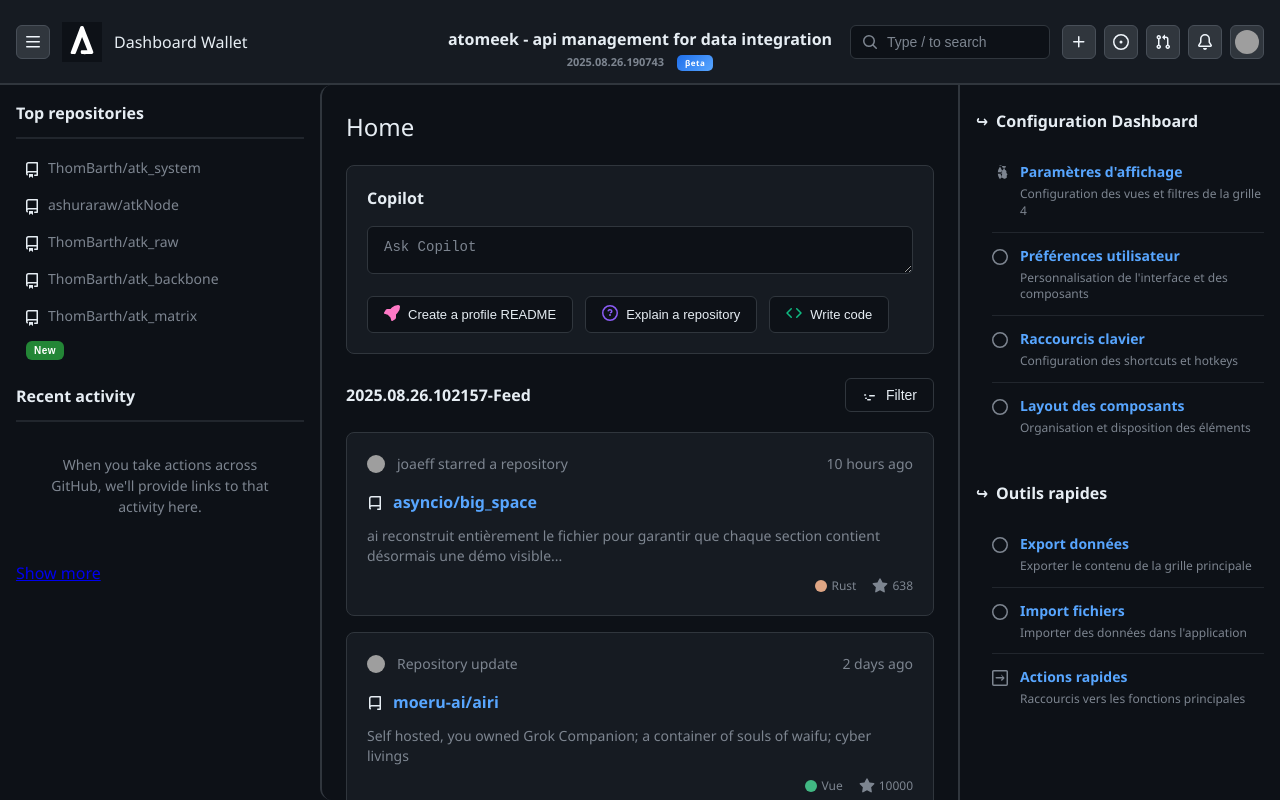
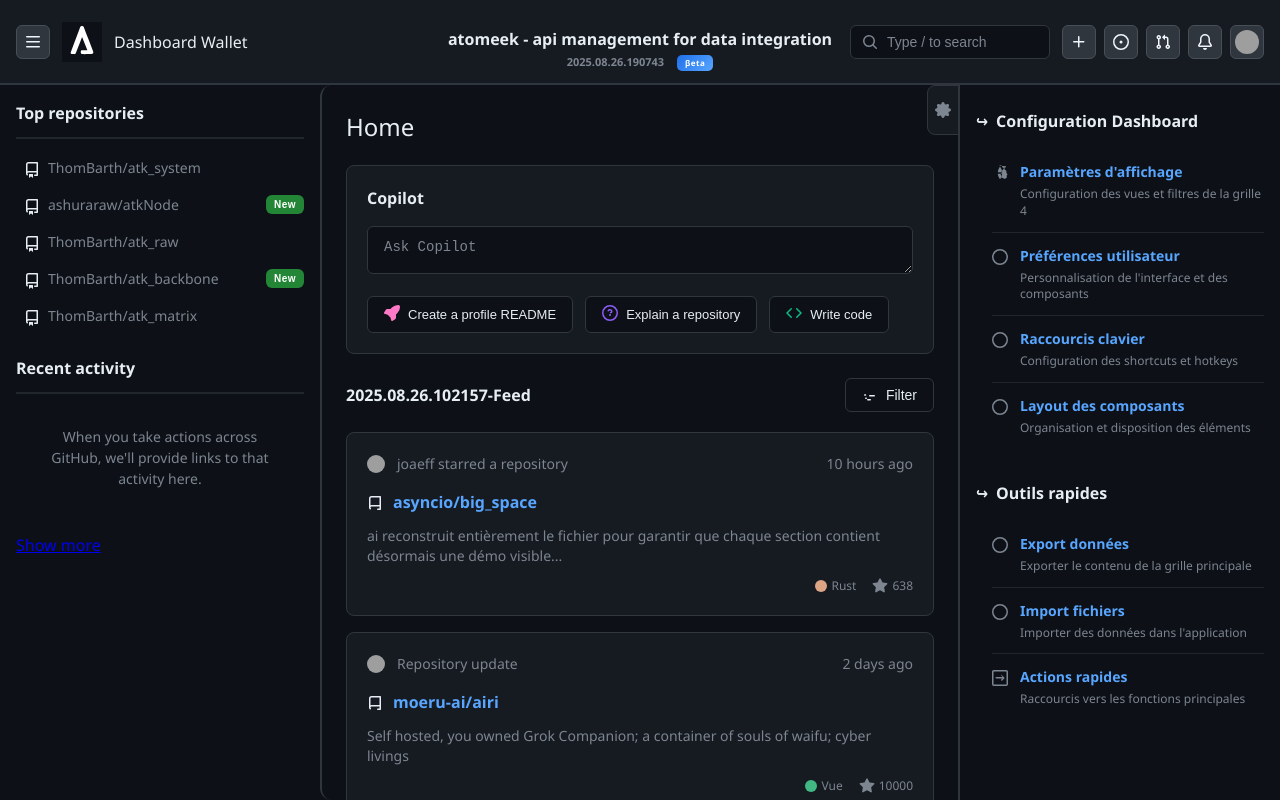
Before and after one commit to thoiroh/atkm, an Angular app in the folder atkm/: page /landing in a window 1280 px wide. Built offline with nearby package versions, Linux system fonts and the light colour scheme; grey boxes are pictures that could not be loaded.

Commit message:
atk.core (02) - html (03) > side toggle (01) -------------------------------------------- feat: enhance configuration panel and sidebar navigation with collapsible features and action buttons

```diff
--- a/atkm/src/app/core/services/config.service.ts
+++ b/atkm/src/app/core/services/config.service.ts
@@ -16,6 +16,11 @@
   centerBadge?: string;
 }
 
+type RepoAction = false | {
+  label: string;
+  action: string;
+};
+
 export interface ISidebarNavConfig {
   userContext: {
     avatar: string;
@@ -23,15 +28,13 @@
   };
   sections: Array<{
     title: string;
-    action?: {
-      label: string;
-      action: string;
-    };
+    action?: RepoAction;
     items: Array<{
       icon: string;
       label: string;
       link: string;
       type?: string;
+      action?: RepoAction;
     }>;
   }>;
 }
@@ -74,7 +77,10 @@
     title: string;
     items: IFeedItem[];
   }>;
-  configPanel: IConfigPanelSection[];
+  configPanel: {
+    isCollapsed: boolean;
+    sections: IConfigPanelSection[];
+  }
 }
 
 @Injectable({
--- a/atkm/src/app/features/landing/landing.component.ts
+++ b/atkm/src/app/features/landing/landing.component.ts
@@ -19,8 +19,7 @@
   ],
   template: `
     @if (config) {
-      <div class="main-container">
-        <!-- GRILLE 1: MENU PRINCIPAL (gauche) -->
+      <div class="main-container" [class.config-collapsed]="config?.configPanel?.isCollapsed">        <!-- GRILLE 1: MENU PRINCIPAL (gauche) -->
         <atk-navbar-main [config]="config.navbar" />
 
         <!-- GRILLE 2: ZONE CENTRALE TRANSPARENTE (centre) -->
@@ -33,10 +32,15 @@
         <atk-sidebar-nav [config]="config.sidebar" />
 
         <!-- GRILLE 5: CONTENU PRINCIPAL (centre) -->
-        <atk-content-main [feeds]="config.feeds" />
+        <atk-content-main
+          [feeds]="config.feeds"
+          [configPanelCollapsed]="config?.configPanel?.isCollapsed" />
 
         <!-- GRILLE 6: PANNEAU CONFIGURATION (droite) -->
-        <atk-sidebar-config [sections]="config.configPanel" />
+        <atk-sidebar-config
+          [sections]="config.configPanel.sections"
+          [isCollapsed]="config.configPanel.isCollapsed"
+          (togglePanel)="toggleConfigPanel()" />
       </div>
     } @else {
       <!-- Loading state -->
@@ -50,6 +54,7 @@
 export class LandingComponent implements OnInit {
   config: ILandingConfig | null = null;
 
+
   constructor(private configService: ConfigService) { }
 
   ngOnInit(): void {
@@ -62,4 +67,10 @@
       }
     });
   }
+
+  toggleConfigPanel(): void {
+    if (this.config) {
+      this.config.configPanel.isCollapsed = !this.config.configPanel.isCollapsed;
+    }
+  }
 }
--- a/atkm/src/app/shared/components/content-main/content-main.component.html
+++ b/atkm/src/app/shared/components/content-main/content-main.component.html
@@ -1,4 +1,4 @@
-<main class="main-content">
+<main class="main-content" [class.config-collapsed]="configPanelCollapsed">
   <div class="content-wrapper">
     <div class="main-header">
       <h1>Home</h1>
@@ -64,7 +64,7 @@
         </div>
 
         <div class="feed-items">
-          @for (item of feed.items; track item.id) {
+          @for (item of feed.items; track $index) {
 
           <div class="feed-item">
             <div class="feed-item-header">
--- a/atkm/src/app/shared/components/content-main/content-main.component.ts
+++ b/atkm/src/app/shared/components/content-main/content-main.component.ts
@@ -7,6 +7,7 @@
 })
 export class ContentMainComponent {
   @Input() feeds: any[] = [];
+  @Input() configPanelCollapsed: boolean = false;
 
   handleCopilotInput(event: any): void {
     console.log('Copilot input:', event.target.value);
--- a/atkm/src/app/shared/components/sidebar-config/sidebar-config.component.html
+++ b/atkm/src/app/shared/components/sidebar-config/sidebar-config.component.html
@@ -1,5 +1,14 @@
-<aside class="config-panel" aria-label="Configuration">
-  @for (section of sections; track section.title) {
+<aside class="config-panel" [class.collapsed]="isCollapsed" [class.expanded]="!isCollapsed">
+  <button class="config-toggle" (click)="onToggle()"
+    [attr.aria-label]="isCollapsed ? 'Ouvrir configuration' : 'Fermer configuration'">
+    <svg aria-hidden="true" height="16" viewBox="0 0 16 16" version="1.1" width="16" fill="currentColor">
+      <path
+        d="M9.405 1.05c-.413-1.4-2.397-1.4-2.81 0l-.1.34a1.464 1.464 0 0 1-2.105.872l-.31-.17c-1.283-.698-2.686.705-1.987 1.987l.169.311c.446.82.023 1.841-.872 2.105l-.34.1c-1.4.413-1.4 2.397 0 2.81l.34.1a1.464 1.464 0 0 1 .872 2.105l-.17.31c-.698 1.283.705 2.686 1.987 1.987l.311-.169a1.464 1.464 0 0 1 2.105.872l.1.34c.413 1.4 2.397 1.4 2.81 0l.1-.34a1.464 1.464 0 0 1 2.105-.872l.31.17c1.283.698 2.686-.705 1.987-1.987l-.169-.311a1.464 1.464 0 0 1 .872-2.105l.34-.1c1.4-.413 1.4-2.397 0-2.81l-.34-.1a1.464 1.464 0 0 1-.872-2.105l.17-.31c.698-1.283-.705-2.686-1.987-1.987l-.311.169a1.464 1.464 0 0 1-2.105-.872L9.405 1.05zM8 10.5a2.5 2.5 0 1 0 0-5 2.5 2.5 0 0 0 0 5z" />
+    </svg>
+  </button>
+  <!-- @if (!isCollapsed) { -->
+  <div class="config-content">
+    @for (section of sections; track $index) {
     <div class="config-section">
       <h3>
         @if (section.icon) {
@@ -8,7 +17,7 @@
         {{section.title}}
       </h3>
 
-    @for (item of section.items; track item.title) {
+      @for (item of section.items; track $index) {
       <div class="config-item">
         <svg class="config-item-icon" aria-hidden="true" height="16" viewBox="0 0 16 16" version="1.1" width="16">
           @switch (item.icon) {
@@ -38,4 +47,6 @@
       }
     </div>
     }
+  </div>
+  <!-- } -->
 </aside>
--- a/atkm/src/app/shared/components/sidebar-config/sidebar-config.component.ts
+++ b/atkm/src/app/shared/components/sidebar-config/sidebar-config.component.ts
@@ -1,4 +1,4 @@
-import { Component, Input } from '@angular/core';
+import { Component, Input, Output, EventEmitter } from '@angular/core';
 import { IConfigPanelSection } from '../../../core/services/config.service';
 
 @Component({
@@ -8,9 +8,16 @@
 })
 export class SidebarConfigComponent {
   @Input() sections: IConfigPanelSection[] = [];
+  @Input() isCollapsed: boolean = true;
+
+  @Output() togglePanel = new EventEmitter<void>();
 
   navigateToConfig(event: Event, link: string): void {
     event.preventDefault();
     console.log('Navigate to config:', link);
   }
+
+  onToggle(): void {
+    this.togglePanel.emit();
+  }
 }
--- a/atkm/src/app/shared/components/sidebar-nav/sidebar-nav.component.html
+++ b/atkm/src/app/shared/components/sidebar-nav/sidebar-nav.component.html
@@ -22,8 +22,8 @@
     @if (section?.items && section.items.length > 0) {
     <ul class="repo-list">
       @for (item of section.items; track $index) {
-      <li>
-        <a [href]="item?.link || '#'" (click)="navigateToRepo($event, item?.link || '#')">
+      <li class="repo-item">
+        <a class="repo-title" [href]="item?.link || '#'" (click)="navigateToRepo($event, item?.link || '#')">
           <svg class="repo-icon" aria-hidden="true" height="16" viewBox="0 0 16 16" version="1.1" width="16">
             <path
               d="M2 2.5A2.5 2.5 0 0 1 4.5 0h8.75a.75.75 0 0 1 .75.75v12.5a.75.75 0 0 1-.75.75h-2.5a.75.75 0 0 1 0-1.5h1.75v-2h-8a1 1 0 0 0-.714 1.7.75.75 0 1 1-1.072 1.05A2.495 2.495 0 0 1 2 11.5Zm10.5-1h-8a1 1 0 0 0-1 1v6.708A2.486 2.486 0 0 1 4.5 9h8ZM5 12.25a.25.25 0 0 1 .25-.25h3.5a.25.25 0 0 1 .25.25v3.25a.25.25 0 0 1-.4.2l-1.45-1.087a.249.249 0 0 0-.3 0L5.4 15.7a.25.25 0 0 1-.4-.2Z">
@@ -31,6 +31,11 @@
           </svg>
           {{ item?.label || '' }}
         </a>
+        @if (item?.action && item.action !== false) {
+        <button class="btn-action repo-action" (click)="handleAction(item.action.action)">
+          {{ item.action?.label }}
+        </button>
+        }
       </li>
       }
     </ul>
@@ -40,11 +45,7 @@
     </p>
     }
 
-    @if (section?.action) {
-    <button class="btn-action" (click)="handleAction(section.action.action)">
-      {{ section.action?.label }}
-    </button>
-    }
+
   </div>
   }
 
--- a/atkm/src/assets/config/landing-data.json
+++ b/atkm/src/assets/config/landing-data.json
@@ -26,27 +26,38 @@
           {
             "icon": "repo",
             "label": "ThomBarth/atk_system",
-            "link": "/repo/atk_system"
+            "link": "/repo/atk_system",
+            "action": false
           },
           {
             "icon": "repo",
             "label": "ashuraraw/atkNode",
-            "link": "/repo/atkNode"
+            "link": "/repo/atkNode",
+            "action": {
+              "label": "New",
+              "action": "createRepo"
+            }
           },
           {
             "icon": "repo",
             "label": "ThomBarth/atk_raw",
-            "link": "/repo/atk_raw"
+            "link": "/repo/atk_raw",
+            "action": false
           },
           {
             "icon": "repo",
             "label": "ThomBarth/atk_backbone",
-            "link": "/repo/atk_backbone"
+            "link": "/repo/atk_backbone",
+            "action": {
+              "label": "New",
+              "action": "createRepo"
+            }
           },
           {
             "icon": "repo",
             "label": "ThomBarth/atk_matrix",
-            "link": "/repo/atk_matrix"
+            "link": "/repo/atk_matrix",
+            "action": false
           }
         ]
       },
@@ -136,7 +147,9 @@
       ]
     }
   ],
-  "configPanel": [
+  "configPanel": {
+    "isCollapsed": false,
+    "sections": [
       {
         "title": "Configuration Dashboard",
         "icon": "settings",
@@ -193,3 +206,4 @@
       }
     ]
   }
+}
--- a/atkm/src/styles.css
+++ b/atkm/src/styles.css
@@ -60,12 +60,12 @@
   grid-template-areas:
     "menu-main menu-center user-tools"
     "sidebar-nav main-content config-panel";
-  /* Les zones gauche et droite ont une largeur max de 25% */
+  /* Grille par défaut avec config-panel */
   grid-template-columns: minmax(200px, 25%) 1fr minmax(200px, 25%);
   grid-template-rows: minmax(85px, 85px) 1fr;
   background-color: var(--color-canvas-default);
-  /* gap: 0; */
   position: relative;
+  transition: grid-template-columns 0.3s ease-in-out;
 }
 
 /* ========================= GRILLE 1: MENU PRINCIPAL (haut gauche) ========================= */
@@ -353,6 +353,22 @@
   color: var(--color-fg-default);
 }
 
+.repo-item {
+  display: flex;
+  align-items: center;
+  justify-content: space-between;
+}
+
+.repo-title {
+  width: 85%;
+}
+
+.repo-title:hover {
+  background-color: var(--color-canvas-subtle);
+  border-radius: 6px;
+  color: var(--color-fg-default);
+}
+
 .repo-icon {
   width: 16px;
   height: 16px;
@@ -388,9 +404,27 @@
   border-right: 2px solid var(--color-border-default);
   border-left: 2px solid var(--color-border-default);
   border-radius: 12px 0px 0px 12px;
-
   position: relative;
   z-index: 1;
+  transition: border-radius 0.3s ease-in-out, border 0.3s ease-in-out;
+}
+
+/* Quand config-panel est collapsed, main-content s'étend */
+.main-container.config-collapsed .main-content {
+  border-right: none;
+  border-radius: 12px 12px 12px 12px;
+  /* S'étend sur toute la zone disponible grâce au grid-template-areas */
+  z-index: 0;
+}
+
+.main-container.config-collapsed {
+  grid-template-areas:
+    "menu-main menu-center user-tools"
+    "sidebar-nav main-content main-content";
+  grid-template-columns: 25% 73% 0%;
+  grid-template-rows: minmax(85px, 85px) 1fr;
+  height: auto;
+  transition: grid-template-columns 0.3s ease-in-out;
 }
 
 .content-wrapper {
@@ -587,16 +621,60 @@
 }
 
 /* ========================= GRILLE 6: PANNEAU CONFIGURATION (droite) ========================= */
+
 .config-panel {
   grid-area: config-panel;
   background-color: var(--color-canvas-default);
-  /* Suppression de la bordure gauche */
   padding: 24px 16px;
   overflow-y: auto;
   overflow-x: hidden;
-  /* Permet l'extension sur la zone centrale si nécessaire */
   position: relative;
   z-index: 8;
+  transition: transform 0.3s ease-in-out;
+  overflow: visible;
+}
+
+.config-panel.collapsed {
+  transform: translateX(100%);
+}
+
+.config-panel.expanded {
+  transform: translateX(0);
+}
+
+/* Étiquette toggle - Position fixe à droite */
+.config-toggle {
+  position: absolute;
+  top: 0px;
+  left: -33px;
+  width: 32px;
+  height: 50px;
+  background: var(--color-canvas-subtle);
+  border: 1px solid var(--color-border-default);
+  border-radius: 8px 0 0 8px;
+  display: flex;
+  align-items: center;
+  justify-content: center;
+  cursor: pointer;
+  z-index: 10;
+  color: var(--color-fg-muted);
+  transition: right 0.3s ease-in-out;
+}
+
+/* Quand le panneau est ouvert, déplacer le toggle */
+.main-container .config-collapsed .config-toggle {
+  right: 16px;
+  z-index: 10;
+}
+
+.config-toggle:hover {
+  background: var(--color-btn-hover-bg);
+  color: var(--color-fg-default);
+}
+
+/* Contenu du panneau */
+.config-content {
+  height: 100%;
 }
 
 .config-section {
```
Also changed, not shown: atkm/src/assets/config/landing.config.ts (+7 -4 lines). Lines whose indentation alone changed are shown as unchanged.
